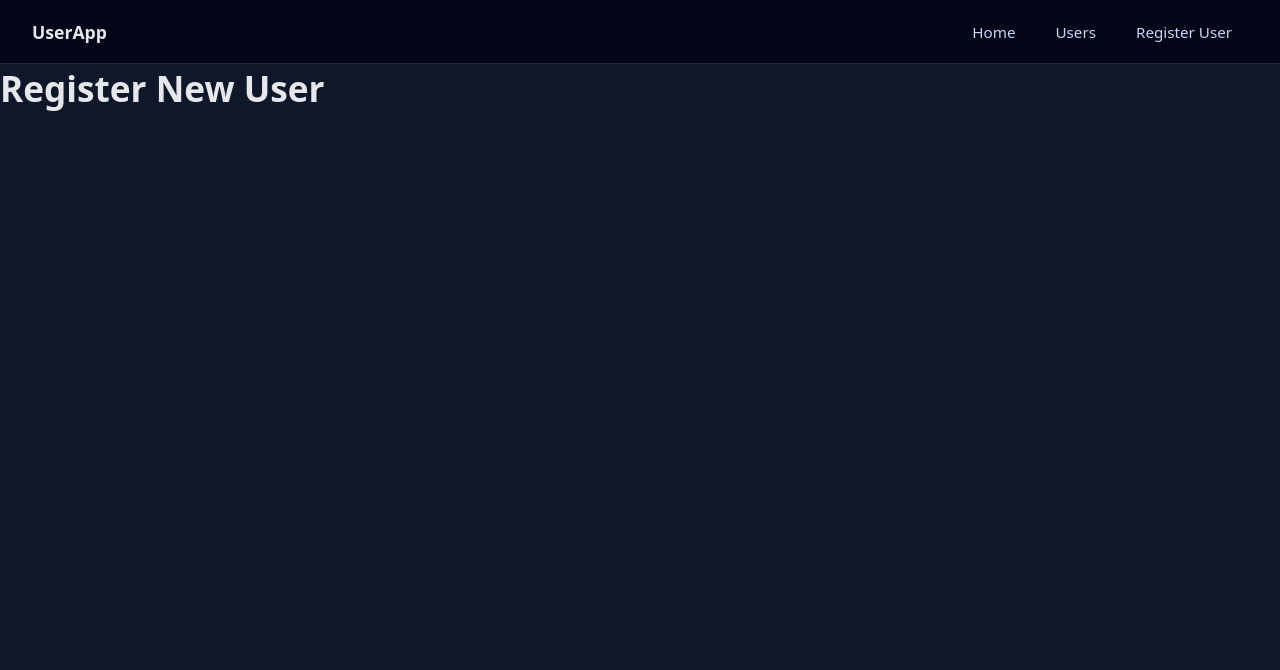
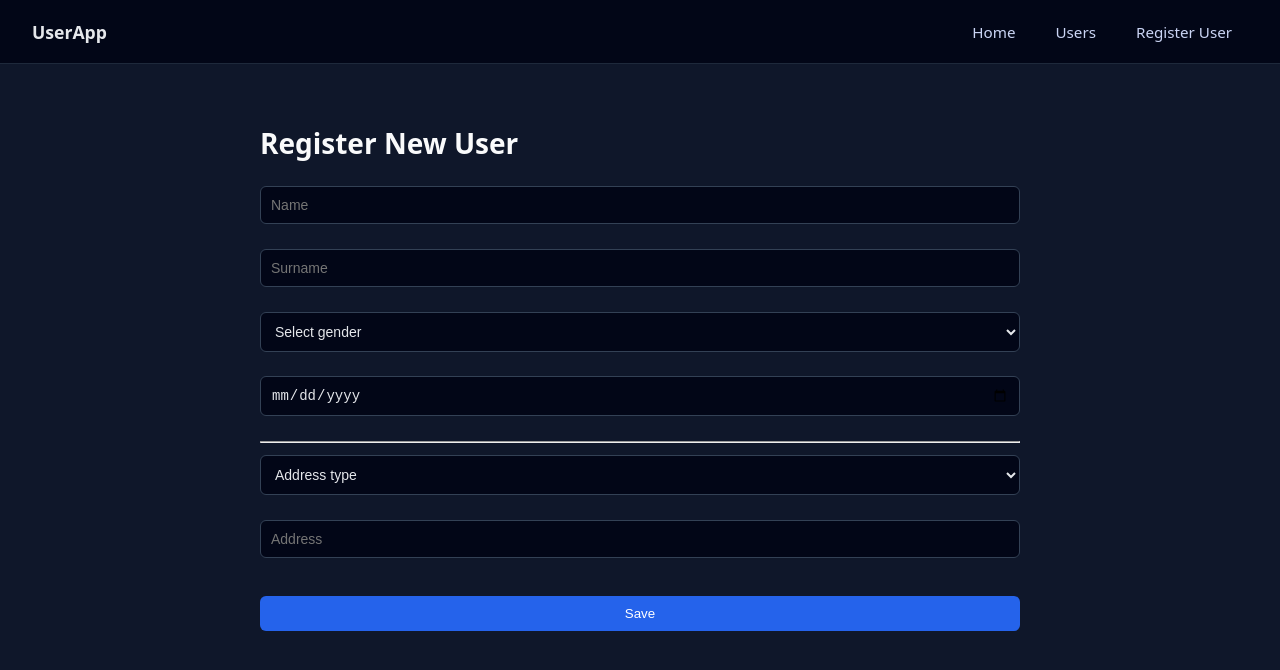
Before and after one commit to Dimigkek/userapp-frontend, a React (Vite) app: page /users/new in a window 1280 px wide. Shown: the top 670 px of the page. Built offline with nearby package versions, Linux system fonts and the light colour scheme.

Commit message:
added create user changed style and user details

```diff
--- a/src/api/userApi.js
+++ b/src/api/userApi.js
@@ -2,4 +2,8 @@ import api from "./axios";
 
 export const getUsers = () => api.get("/users");
 
+export const getUserById = (id) => api.get(`/users/${id}`);
+
+export const deleteUser = (id) => api.delete(`/users/${id}`);
+
 export const createUser = (data) => api.post("/users", data);
--- a/src/components/Navbar.jsx
+++ b/src/components/Navbar.jsx
@@ -8,11 +8,10 @@ export default function Navbar() {
             </div>
 
             <div className="navbar-right">
-                <a href="/">Home</a>
-                <a href="/users">Users</a>
-                <a href="/register">Register User</a>
+                <Link to="/">Home</Link>
+                <Link to="/users">Users</Link>
+                <Link to="/users/new">Register User</Link>
             </div>
         </nav>
-
     );
 }
--- a/src/index.css
+++ b/src/index.css
@@ -148,3 +148,191 @@ button:hover {
     font-size: 1.1rem;
     color: #94a3b8;
 }
+.form-container {
+    max-width: 500px;
+    margin: 2rem auto;
+    padding: 2rem;
+}
+
+.form-container h2 {
+    margin-bottom: 1rem;
+}
+
+form {
+    display: flex;
+    flex-direction: column;
+}
+
+input,
+select {
+    margin-bottom: 0.8rem;
+    padding: 0.6rem;
+    border-radius: 6px;
+    border: 1px solid #334155;
+    background: #020617;
+    color: #e5e7eb;
+}
+
+.address-block {
+    display: flex;
+    gap: 0.5rem;
+    margin-bottom: 0.5rem;
+}
+
+button {
+    margin-top: 0.8rem;
+    padding: 0.6rem;
+    border-radius: 6px;
+    background: #2563eb;
+    color: white;
+    border: none;
+    cursor: pointer;
+}
+
+button:hover {
+    background: #1d4ed8;
+}
+
+.page {
+    max-width: 500px;
+    margin: 60px auto;
+}
+
+.page-title {
+    font-size: 28px;
+    margin-bottom: 20px;
+}
+
+.form {
+    display: flex;
+    flex-direction: column;
+    gap: 12px;
+}
+
+.form input,
+.form select {
+    padding: 10px;
+    font-size: 14px;
+}
+
+.form button {
+    padding: 10px;
+    background: #2563eb;
+    color: white;
+    border: none;
+    cursor: pointer;
+}
+
+.form button:disabled {
+    opacity: 0.6;
+}
+
+.error {
+    color: #dc2626;
+}
+.table {
+    width: 100%;
+    border-collapse: collapse;
+}
+
+.table th,
+.table td {
+    padding: 10px;
+    border-bottom: 1px solid #ddd;
+}
+
+.clickable {
+    cursor: pointer;
+}
+
+.clickable:hover {
+    background: #345daf;
+}
+
+.delete-btn {
+    background: #791e1e;
+    color: white;
+    border: none;
+    padding: 6px 10px;
+    cursor: pointer;
+}
+
+.page {
+    max-width: 800px;
+    margin: 60px auto;
+    padding: 0 20px;
+    color: #e5e7eb;
+}
+
+.page-title {
+    font-size: 28px;
+    font-weight: 600;
+    margin-bottom: 24px;
+    color: #f9fafb;
+}
+
+.card {
+    background: #111827; /* dark slate */
+    border-radius: 10px;
+    padding: 24px;
+    border: 1px solid #1f2937;
+}
+
+.card-title {
+    font-size: 22px;
+    font-weight: 600;
+    margin-bottom: 14px;
+    color: #f9fafb;
+}
+
+.card-section {
+    margin-top: 18px;
+}
+
+.card-section p {
+    margin: 6px 0;
+    color: #d1d5db;
+    font-size: 14px;
+}
+
+.card-section h3 {
+    margin-bottom: 10px;
+    font-size: 15px;
+    font-weight: 600;
+    color: #f9fafb;
+}
+
+.address-list {
+    list-style: none;
+    padding: 0;
+    margin: 0;
+}
+
+.address-item {
+    padding: 10px 12px;
+    background: #1f2937;
+    border-radius: 6px;
+    margin-bottom: 8px;
+    font-size: 14px;
+    color: #e5e7eb;
+}
+
+.address-type {
+    font-weight: 600;
+    color: #93c5fd;
+    margin-right: 6px;
+}
+
+.back-btn {
+    margin-top: 24px;
+    padding: 10px 16px;
+    background: #2563eb;
+    color: white;
+    border: none;
+    border-radius: 6px;
+    cursor: pointer;
+}
+
+.back-btn:hover {
+    background: #1d4ed8;
+}
--- a/src/pages/CreateUser.jsx
+++ b/src/pages/CreateUser.jsx
@@ -1,7 +1,125 @@
+import { useState } from "react";
+import { useNavigate } from "react-router-dom";
+import { createUser } from "../api/userApi";
+
 export default function CreateUser() {
+    const navigate = useNavigate();
+
+    const [form, setForm] = useState({
+        name: "",
+        surname: "",
+        gender: "",
+        birthdate: "",
+        addressType: "",
+        addressText: ""
+    });
+
+    const [loading, setLoading] = useState(false);
+    const [error, setError] = useState(null);
+
+    const handleChange = (e) => {
+        setForm({
+            ...form,
+            [e.target.name]: e.target.value
+        });
+    };
+
+    const handleSubmit = async (e) => {
+        e.preventDefault();
+        setError(null);
+        setLoading(true);
+
+        const payload = {
+            name: form.name,
+            surname: form.surname,
+            gender: form.gender,
+            birthdate: form.birthdate,
+            addresses: [
+                {
+                    type: form.addressType,   // H or W
+                    addressText: form.addressText
+                }
+            ]
+        };
+
+        try {
+            await createUser(payload);
+            navigate("/users");
+        } catch (err) {
+            console.error(err);
+            setError("Failed to create user");
+        } finally {
+            setLoading(false);
+        }
+    };
+
     return (
-        <div className="p-6">
-            <h1 className="text-xl font-bold">Register New User</h1>
+        <div className="page">
+            <h1 className="page-title">Register New User</h1>
+
+            <form className="form" onSubmit={handleSubmit}>
+                <input
+                    name="name"
+                    placeholder="Name"
+                    value={form.name}
+                    onChange={handleChange}
+                    required
+                />
+
+                <input
+                    name="surname"
+                    placeholder="Surname"
+                    value={form.surname}
+                    onChange={handleChange}
+                    required
+                />
+
+                <select
+                    name="gender"
+                    value={form.gender}
+                    onChange={handleChange}
+                    required
+                >
+                    <option value="">Select gender</option>
+                    <option value="M">Male</option>
+                    <option value="F">Female</option>
+                </select>
+
+                <input
+                    type="date"
+                    name="birthdate"
+                    value={form.birthdate}
+                    onChange={handleChange}
+                    required
+                />
+
+                <hr />
+
+                <select
+                    name="addressType"
+                    value={form.addressType}
+                    onChange={handleChange}
+                    required
+                >
+                    <option value="">Address type</option>
+                    <option value="H">Home</option>
+                    <option value="W">Work</option>
+                </select>
+
+                <input
+                    name="addressText"
+                    placeholder="Address"
+                    value={form.addressText}
+                    onChange={handleChange}
+                    required
+                />
+
+                {error && <p className="error">{error}</p>}
+
+                <button type="submit" disabled={loading}>
+                    {loading ? "Saving..." : "Save"}
+                </button>
+            </form>
         </div>
     );
 }
--- a/src/pages/UserDetails.jsx
+++ b/src/pages/UserDetails.jsx
@@ -1,7 +1,62 @@
+import { useEffect, useState } from "react";
+import { useParams, useNavigate } from "react-router-dom";
+import { getUserById } from "../api/userApi";
+
 export default function UserDetails() {
+    const { id } = useParams();
+    const navigate = useNavigate();
+    const [user, setUser] = useState(null);
+
+    useEffect(() => {
+        getUserById(id).then((res) => setUser(res.data));
+    }, [id]);
+
+    if (!user) return <p className="page">Loading...</p>;
+
+    const addressLabel = (type) => {
+        if (type === "H") return "Home :";
+        if (type === "W") return "Work :";
+        return type;
+    };
+
+
     return (
-        <div className="p-6">
-            <h1 className="text-xl font-bold">User Details</h1>
+        <div className="page">
+            <h1 className="page-title">User Details</h1>
+
+            <div className="card">
+                <h2 className="card-title">
+                    {user.name} {user.surname}
+                </h2>
+
+                <div className="card-section">
+                    <p><b>Gender:</b> {user.gender}</p>
+                    <p><b>Birthdate:</b> {user.birthdate}</p>
+                </div>
+
+                <div className="card-section">
+                    <h3>Address</h3>
+
+                    {user.addresses.length === 0 && (
+                        <p className="muted">No addresses</p>
+                    )}
+
+                    <ul className="address-list">
+                        {user.addresses.map((a, idx) => (
+                            <li key={idx} className="address-item">
+                                <span className="address-type">
+                                    {addressLabel(a.type)}
+                                </span>
+                                <span>{a.addressText}</span>
+                            </li>
+                        ))}
+                    </ul>
+                </div>
+            </div>
+
+            <button className="back-btn" onClick={() => navigate("/users")}>
+                ← Back to Users
+            </button>
         </div>
     );
 }
--- a/src/pages/Users.jsx
+++ b/src/pages/Users.jsx
@@ -1,46 +1,55 @@
 import { useEffect, useState } from "react";
-import { getUsers } from "../api/userApi";
+import { useNavigate } from "react-router-dom";
+import { getUsers, deleteUser } from "../api/userApi";
 
 export default function Users() {
     const [users, setUsers] = useState([]);
-    const [loading, setLoading] = useState(true);
+    const navigate = useNavigate();
 
     useEffect(() => {
-        getUsers()
-            .then(res => {
-                setUsers(res.data);
-            })
-            .catch(err => {
-                console.error(err);
-                alert("Failed to load users");
-            })
-            .finally(() => setLoading(false));
+        loadUsers();
     }, []);
 
-    if (loading) {
-        return <div className="p-6">Loading...</div>;
-    }
+    const loadUsers = async () => {
+        const res = await getUsers();
+        setUsers(res.data);
+    };
+
+    const handleDelete = async (id, e) => {
+        e.stopPropagation();
+        await deleteUser(id);
+        loadUsers();
+    };
 
     return (
-        <div className="p-6">
-            <h2 className="text-2xl font-bold mb-4">Users</h2>
+        <div className="page">
+            <h1 className="page-title">Users</h1>
 
-            <table className="w-full border border-gray-700">
-                <thead className="bg-gray-800">
+            <table className="table">
+                <thead>
                 <tr>
-                    <th className="p-2 border">Name</th>
-                    <th className="p-2 border">Surname</th>
-                    <th className="p-2 border">Gender</th>
-                    <th className="p-2 border">Birthdate</th>
+                    <th>Name</th>
+                    <th>Surname</th>
+                    <th></th>
                 </tr>
                 </thead>
                 <tbody>
-                {users.map(u => (
-                    <tr key={u.id} className="hover:bg-gray-900">
-                        <td className="p-2 border">{u.name}</td>
-                        <td className="p-2 border">{u.surname}</td>
-                        <td className="p-2 border">{u.gender}</td>
-                        <td className="p-2 border">{u.birthdate}</td>
+                {users.map((u) => (
+                    <tr
+                        key={u.id}
+                        onClick={() => navigate(`/users/${u.id}`)}
+                        className="clickable"
+                    >
+                        <td>{u.name}</td>
+                        <td>{u.surname}</td>
+                        <td>
+                            <button
+                                className="delete-btn"
+                                onClick={(e) => handleDelete(u.id, e)}
+                            >
+                                Delete
+                            </button>
+                        </td>
                     </tr>
                 ))}
                 </tbody>
```
Also changed, not shown: src/pages/RegisterUser.jsx (+64 -27 lines).
